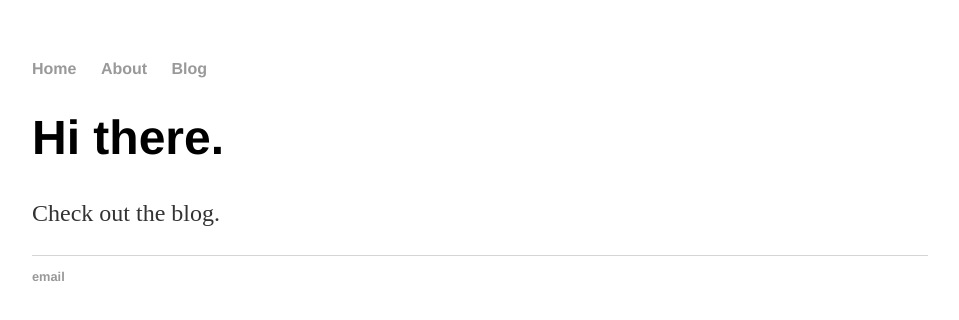
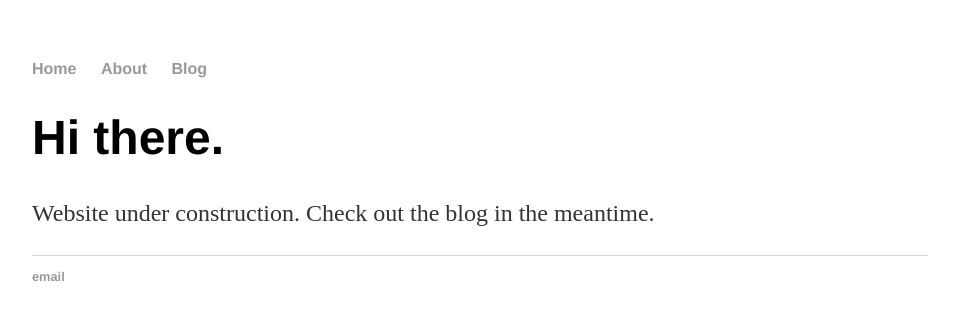
Before and after one commit to ghostsandmachines/ghostsandmachines.github.io, a Jekyll site: the page built from index.html, in a window 1280 px wide. Shown: the top 320 px of the page, without its empty margins (160-1119 px from the left). Built offline with Jekyll 4.4.1, drawn with Linux system fonts in a browser that asks for light colours.

Commit message:
Update index.html

```diff
--- a/index.html
+++ b/index.html
@@ -4,5 +4,5 @@ title: Ghosts and Machines
 ---
 <div class="blurb">
 	<h1>Hi there.</h1>
-	<p> Check out the blog. </a></p>
+	<p> Website under construction. Check out the blog in the meantime. </a></p>
 </div><!-- /.blurb -->
```
